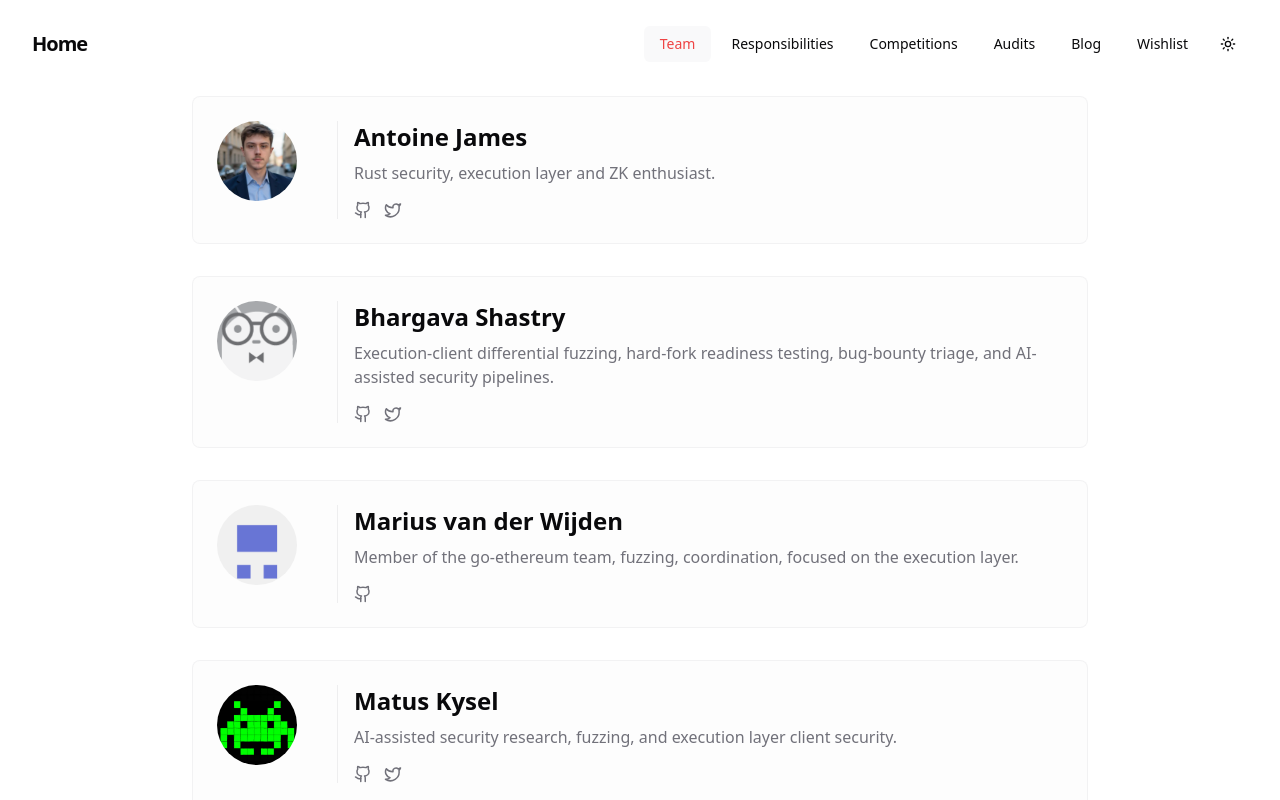
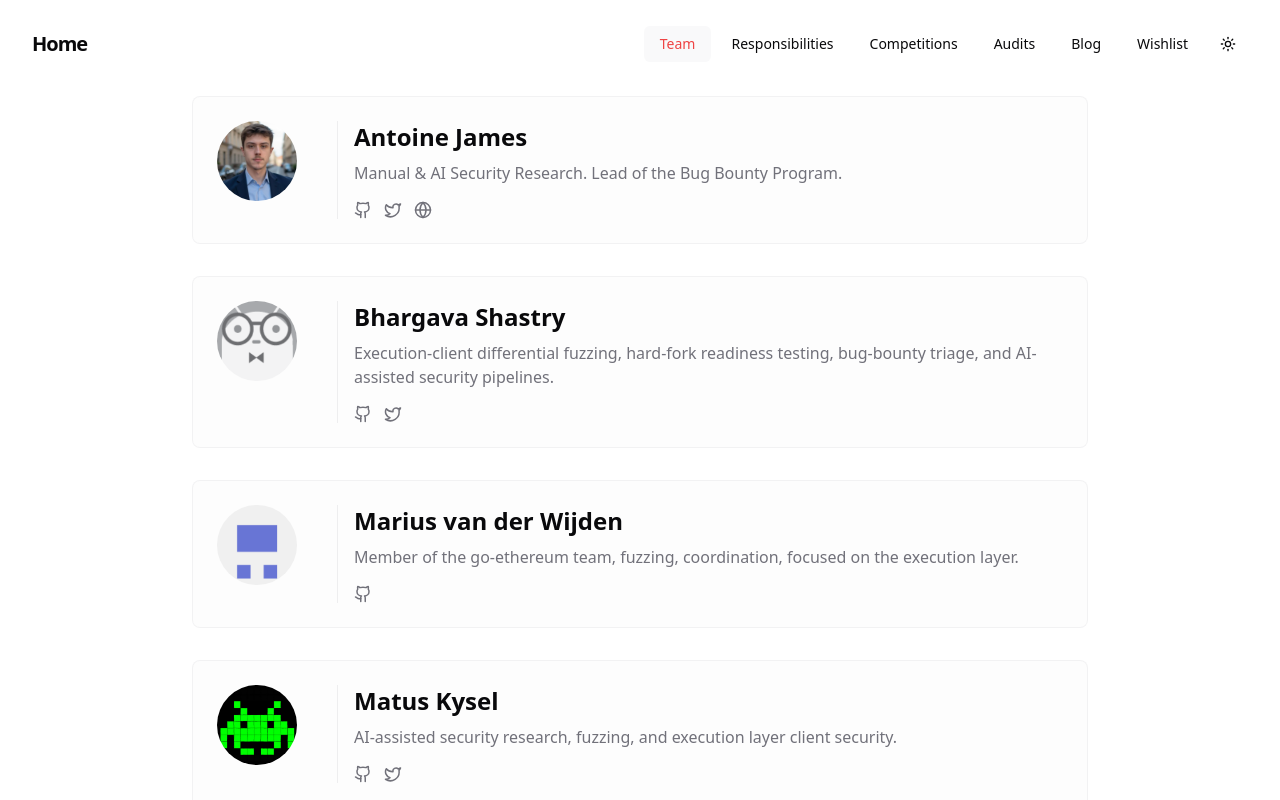
Before and after one commit to ethereum/protocol-security, a React (Vite) app: page /team in a window 1280 px wide. Shown: the top 800 px of the page. Built offline with nearby package versions, Linux system fonts and the light colour scheme.

Commit message:
Update Antoine's description & socials.

```diff
--- a/src/pages/team.tsx
+++ b/src/pages/team.tsx
@@ -15,9 +15,10 @@ interface TeamMember {
 const teamMembers: TeamMember[] = [
   {
     name: 'Antoine James',
-    description: 'Rust security, execution layer and ZK enthusiast.',
+    description: 'Manual & AI Security Research. Lead of the Bug Bounty Program.',
     github: 'https://github.com/0xMushow',
-    twitter: 'https://x.com/0xMushow',
+    twitter: 'https://x.com/MushowUK',
+    website: 'https://mushow.uk',
     image: '/images/antoine.jpeg',
   },
   {
```
